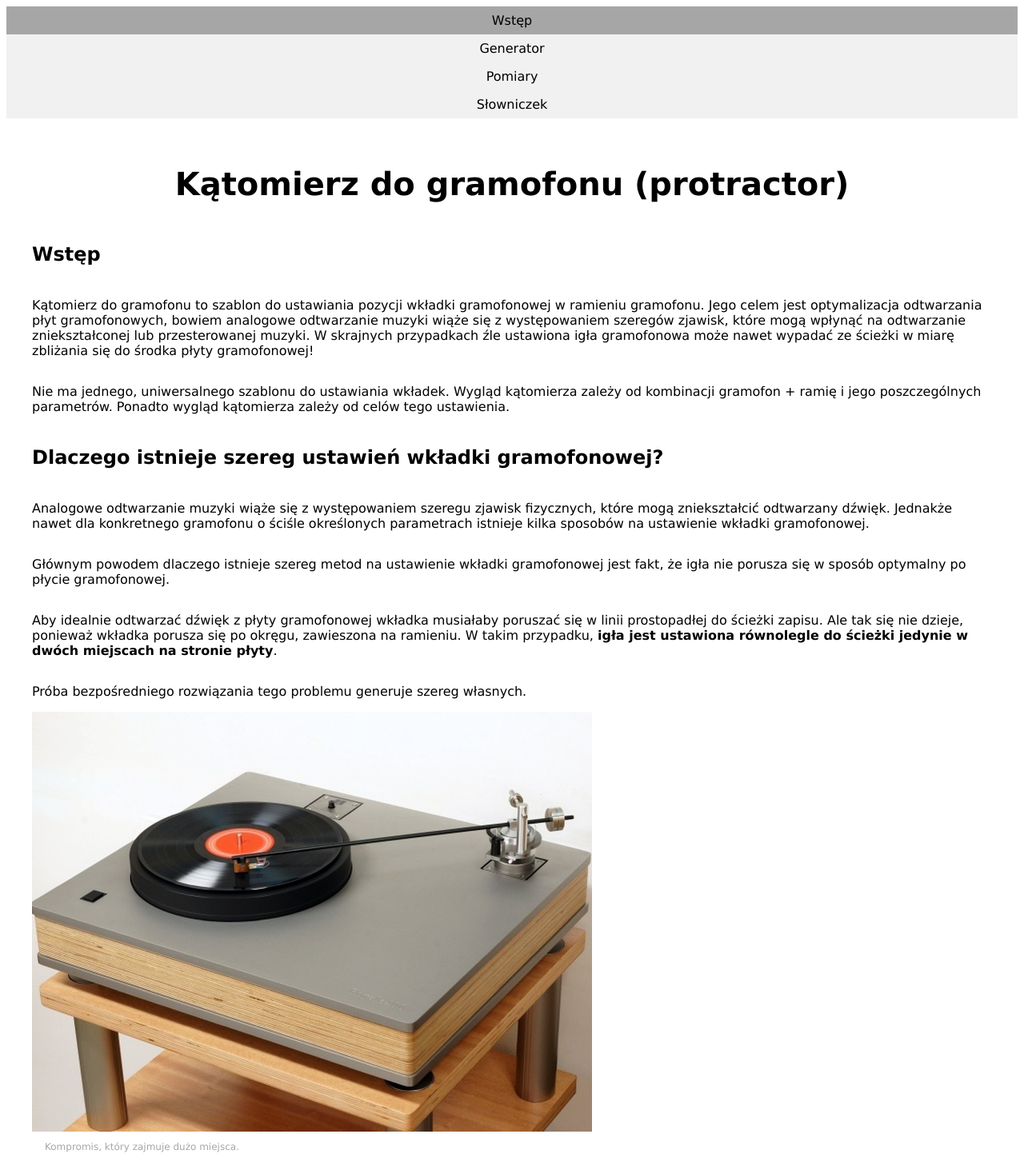
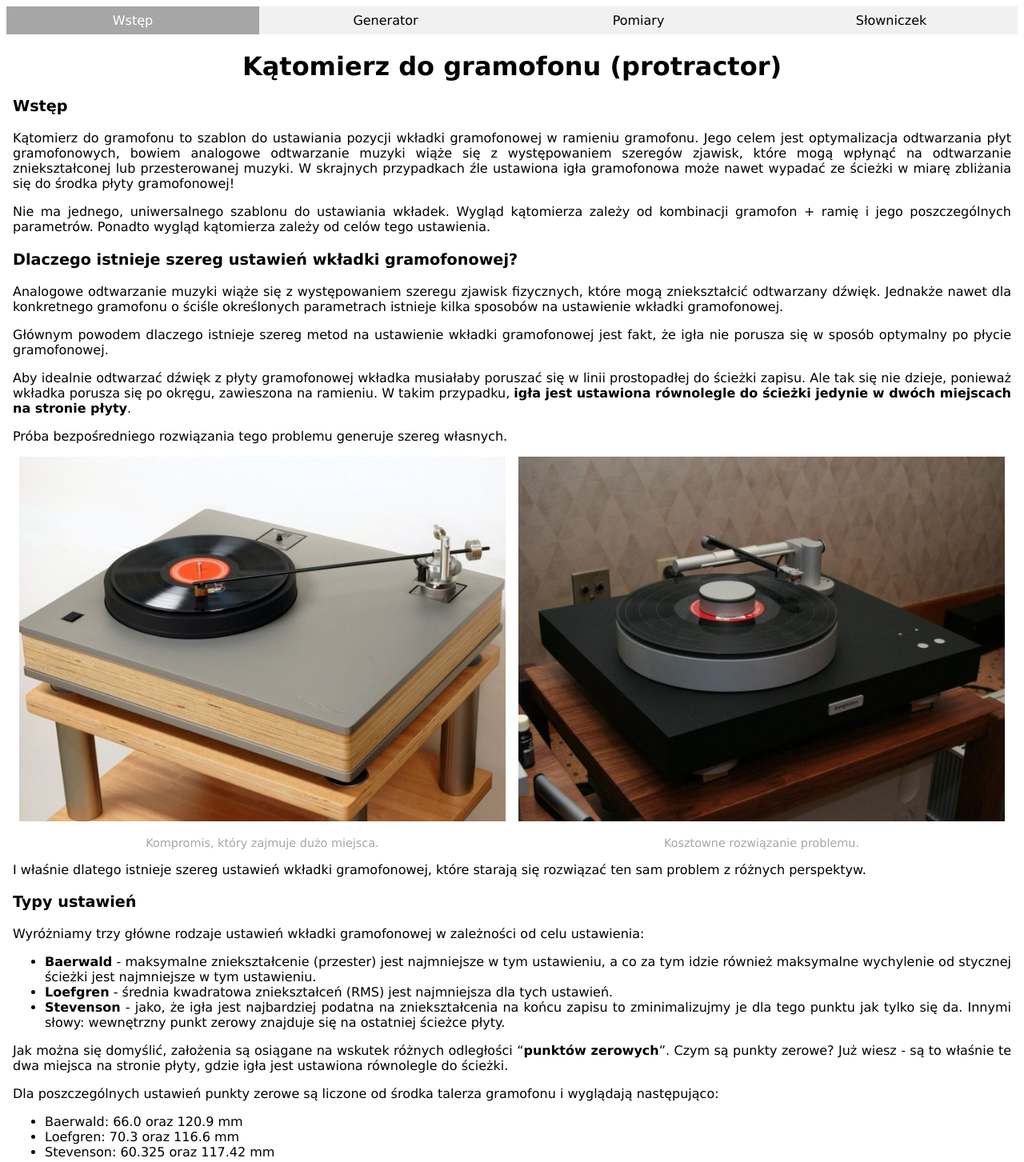
Before and after one commit to s22051-pj-lukasz-kos/s22051-pj-lukasz-kos.github.io, a plain HTML site: page index.html in a window 1280 px wide. Shown: the top 1453 px of the page at 80% size. Drawn offline with Linux system fonts and the light colour scheme.

Commit message:
Dodana responsywność na navbarze oraz w zdjęciach

```diff
--- a/index.html
+++ b/index.html
@@ -4,6 +4,8 @@
     <meta charset="UTF-8" />
     <meta http-equiv="X-UA-Compatible" content="IE=edge" />
     <meta name="viewport" content="width=device-width, initial-scale=1.0" />
+    <meta name="robots" content="noindex" />
+    <meta http-equiv="author" content="Łukasz Kos" />
     <link rel="shortcut icon" href="images/favicon.ico" type="image/x-icon" />
     <link rel="stylesheet" href="styles/main.css" />
 
@@ -12,10 +14,12 @@
     <title>Kątomierz do gramofonu (protractor)</title>
   </head>
   <body>
-    <!-- navbar -->
+    <nav>
       <ul class="navbar">
         <li><a href="index.html" id="indexLink" class="navLinks">Wstęp</a></li>
-      <li><a href="form.html" id="formLink" class="navLinks">Generator</a></li>
+        <li>
+          <a href="form.html" id="formLink" class="navLinks">Generator</a>
+        </li>
         <li>
           <a href="measure.html" id="measureLink" class="navLinks">Pomiary</a>
         </li>
@@ -23,6 +27,7 @@
           <a href="glossary.html" id="glossLink" class="navLinks">Słowniczek</a>
         </li>
       </ul>
+    </nav>
 
     <main>
       <!-- wyjaśnienie o co chodzi z kątomierzem do gramofonu -->
@@ -67,19 +72,22 @@
       <p>
         Próba bezpośredniego rozwiązania tego problemu generuje szereg własnych.
       </p>
-
+      <div class="images">
+        <figure>
           <img
-        class="two-images-1"
             src="images/dlugie_ramie.jpg"
             alt="Kompromis, który zajmuje dużo miejsca."
           />
-      <p class="img-description">Kompromis, który zajmuje dużo miejsca.</p>
-      <img
-        class="two-images-1"
-        src="images/suwnica.jpg"
-        alt="Kosztowne rozwiązanie problemu."
-      />
-      <p class="img-description">Kosztowne rozwiązanie problemu.</p>
+          <br />
+          <figcaption>Kompromis, który zajmuje dużo miejsca.</figcaption>
+        </figure>
+
+        <figure>
+          <img src="images/suwnica.jpg" alt="Kosztowne rozwiązanie problemu." />
+          <br />
+          <figcaption>Kosztowne rozwiązanie problemu.</figcaption>
+        </figure>
+      </div>
 
       <p>
         I właśnie dlatego istnieje szereg ustawień wkładki gramofonowej, które
@@ -150,14 +158,17 @@
         <li>wygenerować parametry twojego gramofonu,</li>
         <li>wygenerować kątomierz łukowy dopasowany pod twój gramofon.</li>
       </ul>
+
+      <figure>
         <img
-        class="one-image"
           src="images/heybrook_protractor.jpg"
           alt="Wbrew pozorom takim kątomierzem nie ustawisz dokładnie gramofonu."
         />
-      <p class="img-description">
+        <br />
+        <figcaption>
           Wbrew pozorom takim kątomierzem nie ustawisz dokładnie gramofonu.
-      </p>
+        </figcaption>
+      </figure>
 
       <p>
         Temat znasz już pobieżnie, ale to wystarczy do tego, by
--- a/scripts/main.js
+++ b/scripts/main.js
@@ -36,6 +36,7 @@ $(() => {
 
   // zmienna zawierająca współrzędne trzpienia
   const spindle = new Coordinates(400, 800);
+  // zmienna zawierająca współrzędne osi obrotu ramienia gramofonu
   let armPivot = new Coordinates(400, undefined);
 
   // klasa do wyszukiwania współrzędnych punktów zerowych
--- a/styles/main.scss
+++ b/styles/main.scss
@@ -1,29 +1,32 @@
 * {
   box-sizing: border-box;
   font-family: Verdana, Geneva, Tahoma, sans-serif;
-  font-size: 100%;
+  font-size: 1rem;
+
   body {
     main {
-      display: grid;
-      width: 100%;
-      padding: 2rem;
+      display: block;
+      text-align: justify;
+      max-width: 1440px;
+      margin-left: auto;
+      margin-right: auto;
+      padding: 0.5rem;
       h1 {
         text-align: center;
-        font-size: 2.5rem;
+        font-size: 2rem;
       }
 
       h3 {
-        font-size: 1.5rem;
+        font-size: 1.2rem;
+        em {
+          font-size: 1.2rem;
+        }
       }
 
-      p {
-        font-size: 1rem;
-      }
-
-      .img-description {
-        font-size: 0.75rem;
+      figcaption {
+        font-size: 0.9rem;
         color: #a6a6a6;
-        margin-left: 1rem;
+        text-align: center;
       }
 
       button {
@@ -45,6 +48,40 @@
         }
         label {
           grid-column: 2/3;
+        }
+      }
+
+      figure {
+        margin: 0 0 1rem 0;
+      }
+      img {
+        display: block;
+        margin-left: auto;
+        margin-right: auto;
+        max-width: 100%;
+      }
+      .images {
+        display: flex;
+        flex-flow: column nowrap;
+      }
+
+      @media only screen and (min-width: 769px) {
+        h1 {
+          margin: 3rem 0 0 0;
+        }
+        figure {
+          margin: 0 0.5rem 0 0.5rem;
+        }
+        img {
+          display: block;
+          margin-left: auto;
+          margin-right: auto;
+          max-width: 100%;
+        }
+        .images {
+          display: flex;
+          flex-flow: row nowrap;
+        }
       }
     }
 
@@ -77,7 +114,6 @@
     }
   }
 }
-}
 
 #katomierz {
   border: 1px solid black;
@@ -88,25 +124,27 @@
   max-width: 100%;
 }
 
-.active {
-  background-color: #a6a6a6;
-  color: white;
-}
-
 ul.navbar {
-  display: grid;
+  display: block;
   list-style-type: none;
   margin: 0;
   padding: 0;
-  width: 100%;
+
   background-color: #f1f1f1;
   li {
-    text-align: center;
+    // text-align: center;
     a {
+      width: 100%;
       display: block;
+      float: none;
       color: #000;
       padding: 8px 16px;
+      text-align: center;
       text-decoration: none;
+    }
+    a.active {
+      background-color: #a6a6a6;
+      color: white;
     }
     a:hover {
       background-color: #555;
@@ -114,3 +152,21 @@ ul.navbar {
     }
   }
 }
+
+@media only screen and (min-width: 769px) {
+  ul.navbar {
+    max-width: 1440px;
+    margin: 0 auto;
+    li {
+      a {
+        width: 25%;
+        background-color: #f1f1f1;
+        float: left;
+      }
+      a.active {
+        background-color: #a6a6a6;
+        color: white;
+      }
+    }
+  }
+}
```
Also changed, not shown: form.html (+2 -4 lines), glossary.html (+5 -3 lines), measure.html (+2 -0 lines), styles/main.css, 1 other file. Lines whose indentation alone changed are shown as unchanged.
